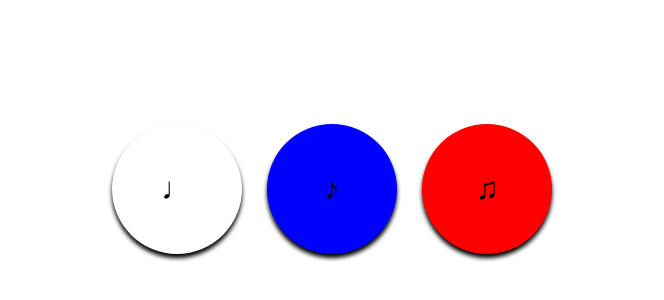
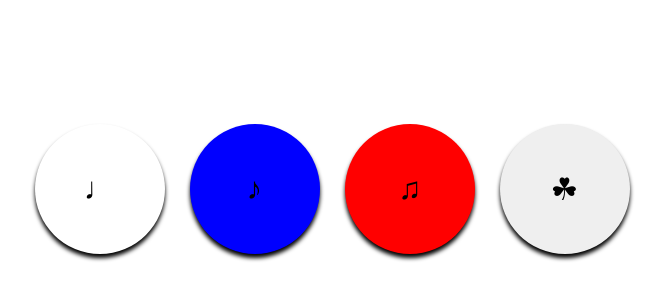
Before and after one commit to 01-ADEK-10/rgb, a plain HTML site: page index.html in a window 1280 px wide. Shown: the part 488-788 px from the top of the page, without its empty margins (308-972 px from the left). Drawn offline with Linux system fonts and the light colour scheme.

Commit message:
Update index.html

```diff
--- a/index.html
+++ b/index.html
@@ -7,7 +7,7 @@
 
 
 <body>
-
+<!-- <div class="strobo"></div> -->
 <div class="parent">
   <!-- <button class="round-6">&#9998;</button> -->
   <!-- <button class="round-5">&#9816;</button> -->
@@ -15,6 +15,7 @@
   <button id="white" class="round-3">&#9833;</button>
   <button id="blue" class="round-2">&#9834;</button>
   <button id="red" class="round-1">&#9835;</button>
+  <button id="strob" class="round-4">&#9752;</button>
   <!-- <button>&#9728;</button> -->
 </div>
 
```
